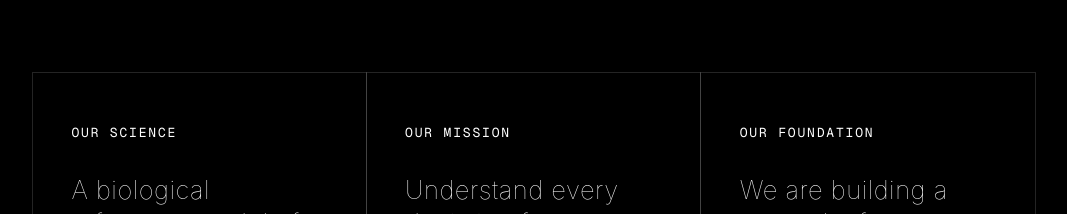
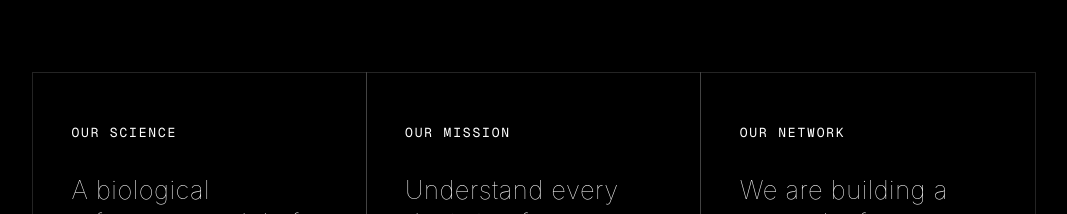
Before and after one commit to ORBREGEN/HEALTH, a Next.js app in the folder ui/: page / in a window 1280 px wide. Shown: the part 1440-1654 px from the top of the page, without its empty margins (106-1173 px from the left). Built offline with nearby package versions, Linux system fonts and the light colour scheme.

Commit message:
refactor(ui): rename foundation block to "Our Network"
Patient matching is a downstream layer, not the foundation. The reference
model is the foundation; the specialist network is the feedback loop.

```diff
--- a/ui/content/home.ts
+++ b/ui/content/home.ts
@@ -77,7 +77,7 @@ export const BLOCKS = [
     href:    '',
   },
   {
-    label:   'OUR FOUNDATION',
+    label:   'OUR NETWORK',
     heading: 'We are building a network of specialists matched to patients by symptom and expertise. Join the founding cohort.',
     link:    '',
     href:    '',
```
